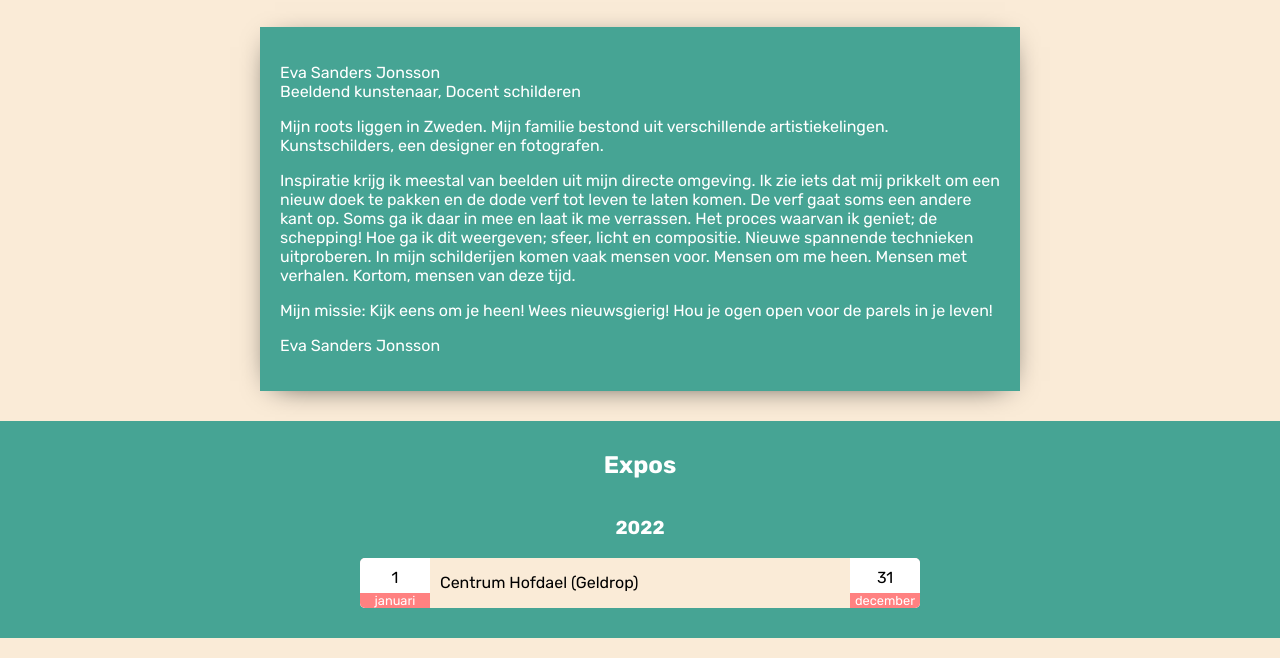
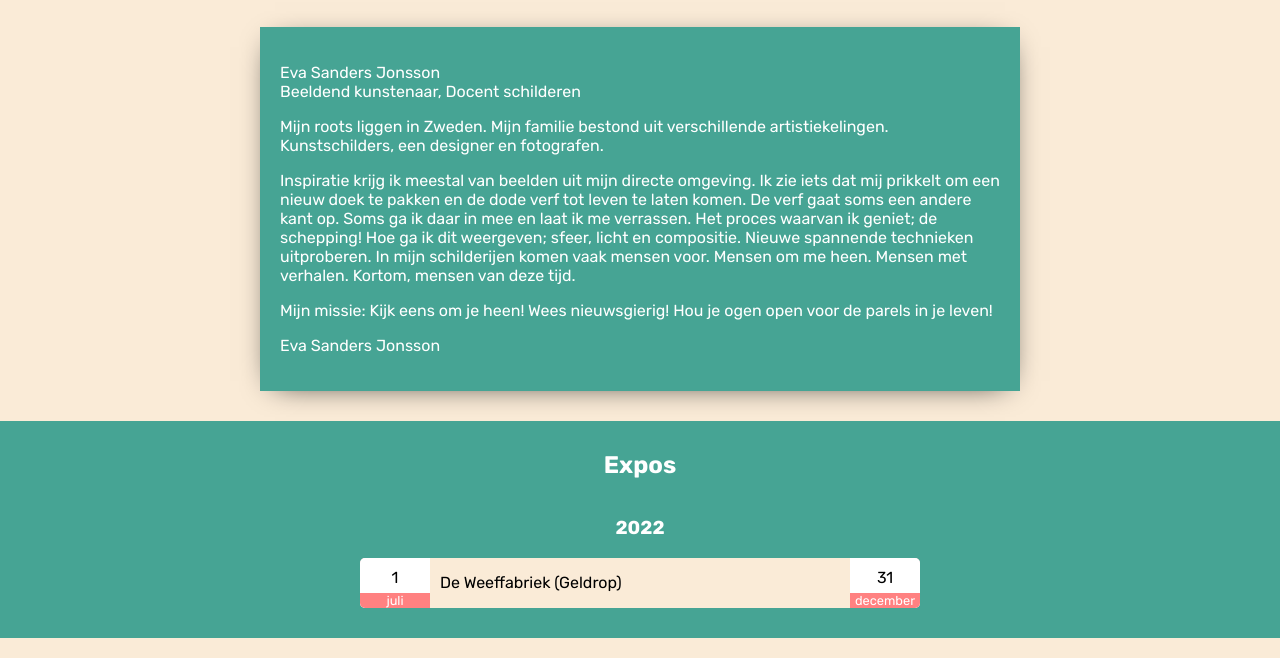
Before and after one commit to ChristianSanders/eva-portfolio, a plain HTML site: page index.html in a window 1280 px wide. Shown: the part 1473-2131 px from the top of the page. Drawn offline with nearby package versions, Linux system fonts and the light colour scheme; a script that the page names is missing.

Commit message:
updated expo location

```diff
--- a/index.html
+++ b/index.html
@@ -161,10 +161,10 @@
           <li class="event">
             <div class="event-date date-start">
               <div class="event-day">1</div>
-              <div class="event-month">januari</div>
+              <div class="event-month">juli</div>
             </div>
             <div class="event-info">
-              Centrum Hofdael (Geldrop)
+              De Weeffabriek (Geldrop)
             </div>
             <div class="event-date date-end">
               <div class="event-day">31</div>
```
